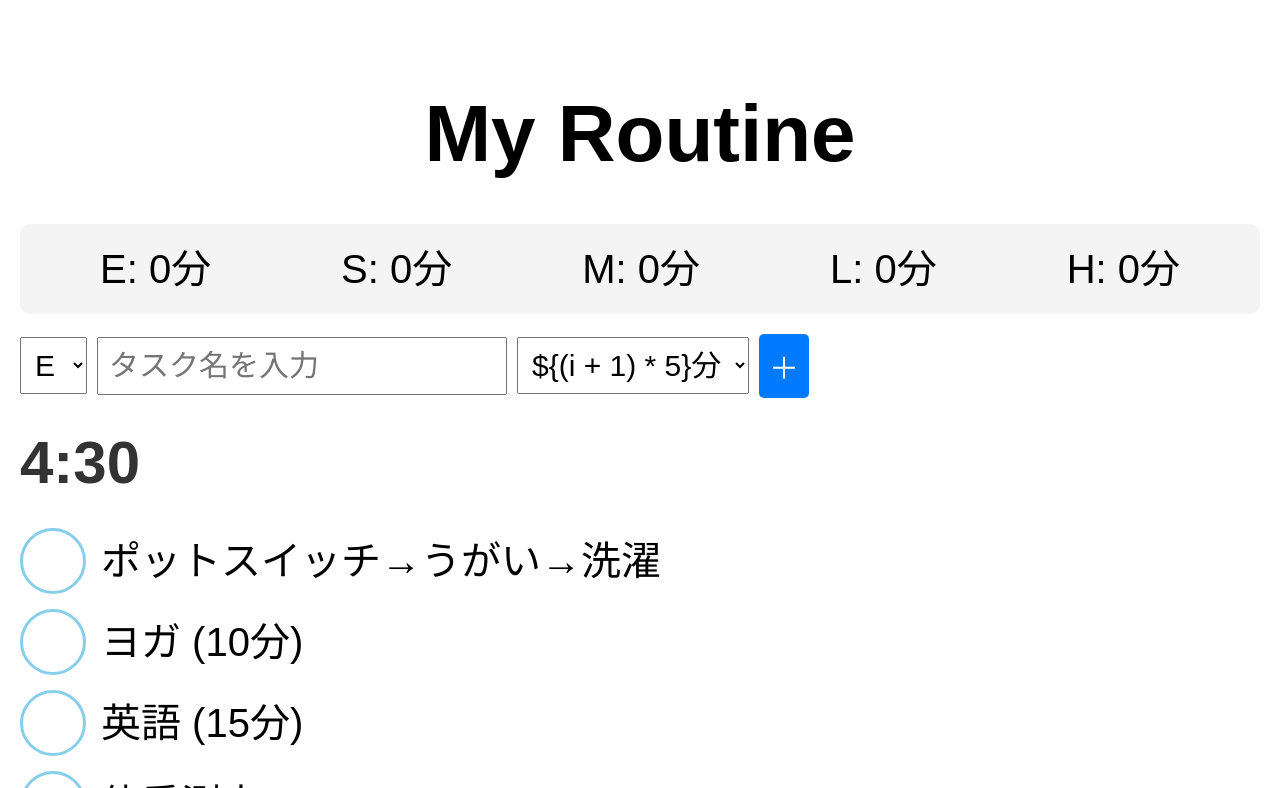
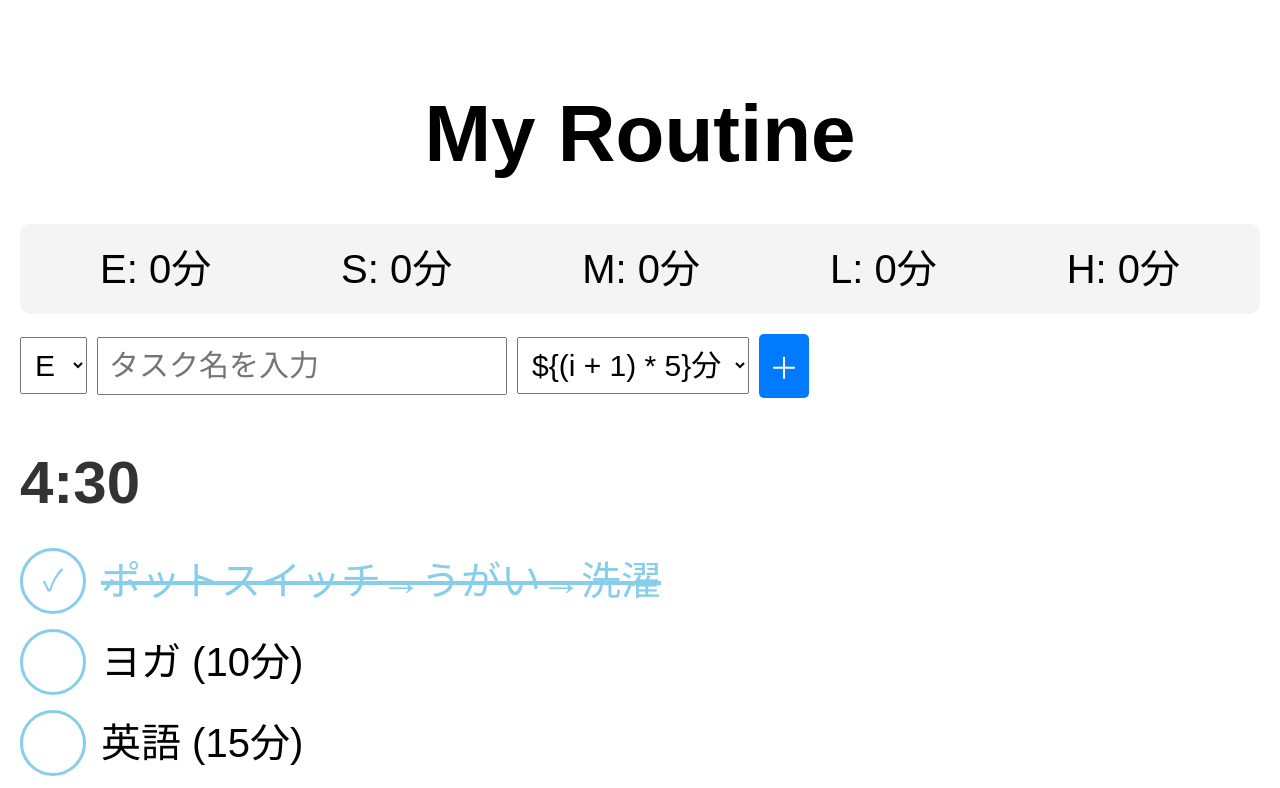
Before and after one commit to ohtachm/ohtachm, a plain HTML site: page index.html in a window 1280 px wide. Both pictures are taken after a click on the element 53 px from the left and 560 px from the top of the page. Shown: the top 788 px of the page. Drawn offline with Linux system fonts and the light colour scheme.

Commit message:
index.html

```diff
--- a/index.html
+++ b/index.html
@@ -11,6 +11,7 @@
             line-height: 1.5;
             font-size: 20px;
             overflow-y: scroll; /* 縦スクロールを有効にする */
+            height: 100vh;
         }
         h1 {
             font-size: 80px; /* タイトルサイズ */
@@ -31,8 +32,8 @@
             flex-grow: 1;
         }
         .form-container {
-            margin-bottom: 20px;
-            font-size: 40px;
+            margin-bottom: 40px;
+            font-size: 30px;
             display: flex;
             gap: 10px;
             align-items: center;
@@ -69,17 +70,24 @@
             width: 60px;
             height: 60px;
             border-radius: 50%;
-            border: 3px solid #87ceeb; /* 水色のライン */
-            background-color: white; /* 白で塗りつぶし */
+            border: 3px solid #87ceeb;
+            background-color: white;
             margin-right: 15px;
             cursor: pointer;
+            display: flex;
+            align-items: center;
+            justify-content: center;
+            position: relative;
         }
-        .task-item.completed .checkbox {
-            background-color: white; /* チェック済みでも白 */
+        .checkbox.checked::after {
+            content: '✓';
+            font-size: 30px;
+            color: #87ceeb;
+            position: absolute;
         }
         .task-item.completed span {
             text-decoration: line-through;
-            color: #87ceeb; /* 水色のライン */
+            color: #87ceeb;
         }
     </style>
 </head>
@@ -125,8 +133,7 @@
                 { name: '白湯' },
                 { name: '記録・スケジュール', category: 'S', duration: 15 },
                 { name: '洗濯物干し', category: 'H', duration: 15 },
-            ]},
-            // 他の時間帯のタスクも追加可能
+            ]}
         ];
 
         const categories = ['E', 'S', 'M', 'L', 'H'];
@@ -146,12 +153,34 @@
                     <div class="task-time">${timeBlock.time}</div>
                     ${timeBlock.tasks.map(task => `
                         <div class="task-item ${task.completed ? 'completed' : ''}">
-                            <div class="checkbox"></div>
+                            <div class="checkbox ${task.completed ? 'checked' : ''}"
+                                 data-category="${task.category || ''}"
+                                 data-duration="${task.duration || 0}"></div>
                             <span>${task.name}${task.duration ? ` (${task.duration}分)` : ''}</span>
                         </div>
                     `).join('')}
                 </div>
             `).join('');
+
+            document.querySelectorAll('.checkbox').forEach(checkbox => {
+                checkbox.addEventListener('click', function() {
+                    const category = this.dataset.category;
+                    const duration = parseInt(this.dataset.duration) || 0;
+
+                    const taskItem = this.parentElement;
+                    taskItem.classList.toggle('completed');
+                    this.classList.toggle('checked');
+
+                    if (category) {
+                        if (taskItem.classList.contains('completed')) {
+                            categorySummary[category] += duration;
+                        } else {
+                            categorySummary[category] -= duration;
+                        }
+                        updateCategorySummary();
+                    }
+                });
+            });
         }
 
         document.getElementById('addTask').addEventListener('click', () => {
@@ -164,7 +193,7 @@
                 categorySummary[category] += duration;
                 updateCategorySummary();
                 renderRoutine();
-                document.getElementById('taskName').value = ''; // フォームをリセット
+                document.getElementById('taskName').value = '';
                 document.getElementById('duration').value = '5';
             }
         });
```
